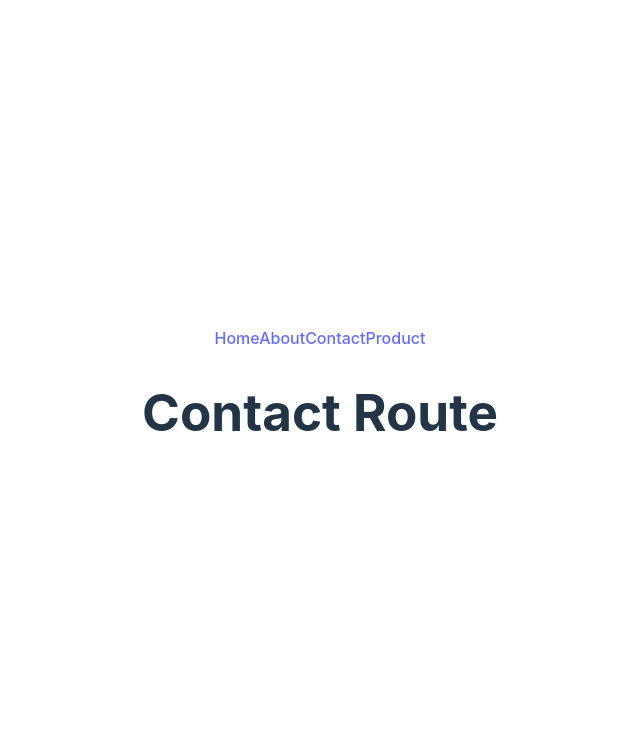
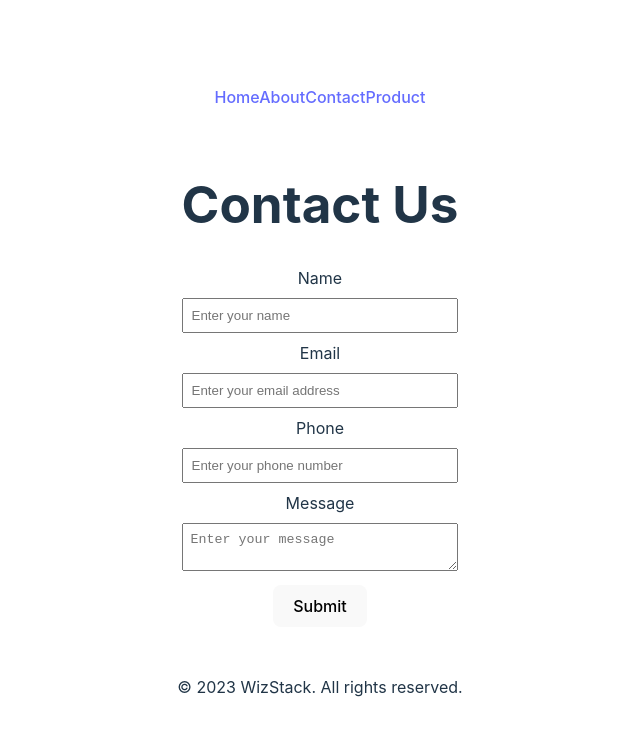
Before and after one commit to ralphcristofer/WizStack, a React (Vite) app: page /contact in a window 1280 px wide. Shown: the top 736 px of the page, without its empty margins (320-960 px from the left). Built offline with nearby package versions, Linux system fonts and the light colour scheme; what @radix-ui/themes would draw is missing.

Commit message:
Contact Page and Styles

```diff
--- a/src/pages/Contact/contact.module.css
+++ b/src/pages/Contact/contact.module.css
@@ -0,0 +1,44 @@
+/* contact.module.css */
+
+/* Container styles */
+.container {
+    max-width: 600px;
+    margin: 0 auto;
+    padding: 2rem;
+}
+
+/* Form group styles */
+.form-group {
+    margin-bottom: 1rem;
+}
+
+/* Label styles */
+label {
+    display: block;
+    margin-bottom: 0.5rem;
+}
+
+/* Input and textarea styles */
+input,
+textarea {
+    width: 100%;
+    padding: 0.5rem;
+    margin-bottom: 0.5rem;
+    box-sizing: border-box;
+}
+
+/* Button styles */
+button {
+    padding: 0.5rem 1rem;
+    background-color: #0056b3;
+    color: black;
+    border: none;
+    border-radius: 4px;
+    cursor: pointer;
+}
+
+/* Button hover styles */
+button:hover {
+    color: #fff;
+    background-color: #003d82;
+}
--- a/src/pages/Contact/index.jsx
+++ b/src/pages/Contact/index.jsx
@@ -1,7 +1,66 @@
+import React from 'react';
+
+// Import components from their individual paths
+import Navbar from '../../components/Navbar/Navbar.jsx';
+import Footer from '../../components/Footer/Footer.jsx';
+import { Button } from '../../components/Button/Button.jsx';
+
+// Import CSS module (currently empty, but can be filled in later)
+import styles from './contact.module.css';
+
 export const Contact = () => {
+    // Function to generate the mailto link with form data
+    const generateMailTo = (formData) => {
+        const {
+            name,
+            email,
+            phone,
+            message
+        } = formData;
+
+        return `mailto:rfugaban@my.centennialcollege.ca?subject=Contact from ${name}&body=${message} - from ${name}, Email: ${email}, Phone: ${phone}`;
+    };
+
+    // Function to handle form submission
+    const handleSubmit = (e) => {
+        e.preventDefault();
+        const formData = new FormData(e.target);
+        const mailtoLink = generateMailTo(Object.fromEntries(formData));
+        window.location.href = mailtoLink;
+    };
+
     return (
-        <div>
-            <h1>Contact Route</h1>
-        </div>
+        <>
+            <Navbar />
+            <div className={styles.container}>
+                <h1>Contact Us</h1>
+                <form onSubmit={handleSubmit}>
+                    <div className={styles.formGroup}>
+                        <label htmlFor='name'>Name</label>
+                        <input type='text' id='name' name='name' className={styles.input} placeholder='Enter your name' required />
+                    </div>
+
+                    <div className={styles.formGroup}>
+                        <label htmlFor='email'>Email</label>
+                        <input type='email' id='email' name='email' className={styles.input} placeholder='Enter your email address' required />
+                    </div>
+
+                    <div className={styles.formGroup}>
+                        <label htmlFor='phone'>Phone</label>
+                        <input type='text' id='phone' name='phone' className={styles.input} placeholder='Enter your phone number' required />
+                    </div>
+
+                    <div className={styles.formGroup}>
+                        <label htmlFor='message'>Message</label>
+                        <textarea id='message' name='message' className={styles.textarea} placeholder='Enter your message' required></textarea>
+                    </div>
+
+                    <div className={styles.formGroup}>
+                        <button type='submit' className={styles.button}>Submit</button>
+                    </div>
+                </form>
+            </div>
+            <Footer />
+        </>
     )
 }
```
